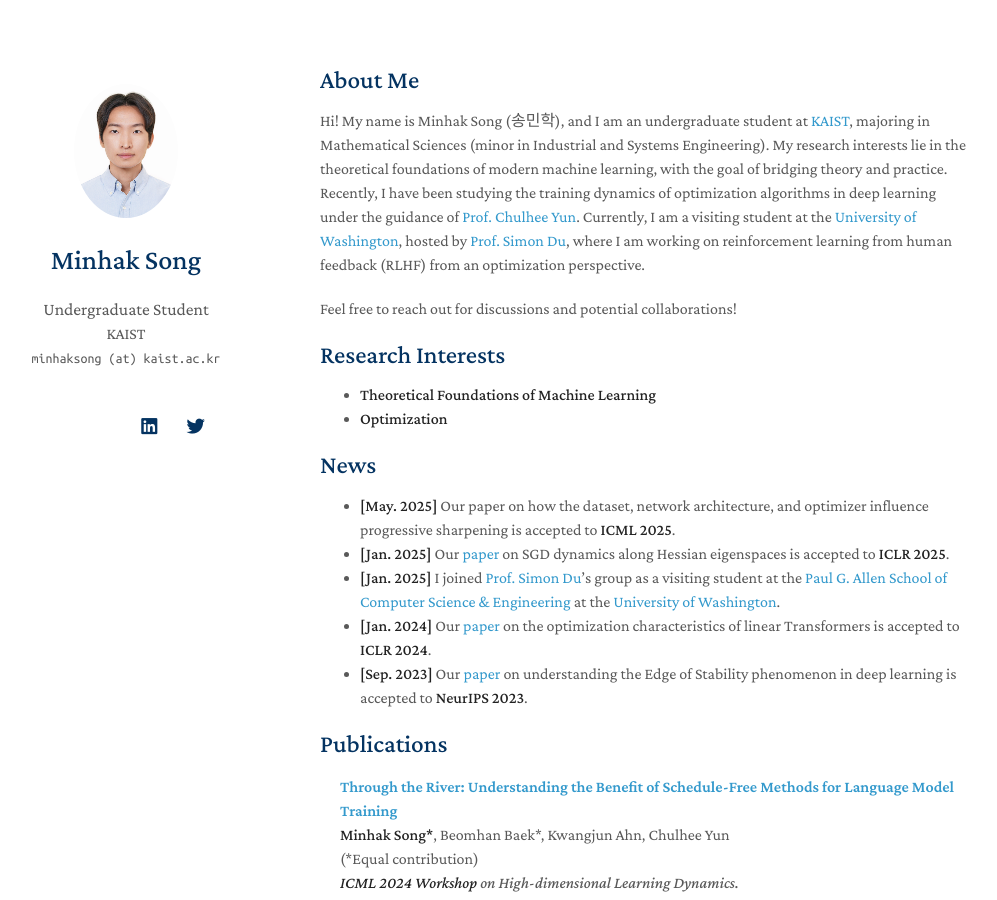
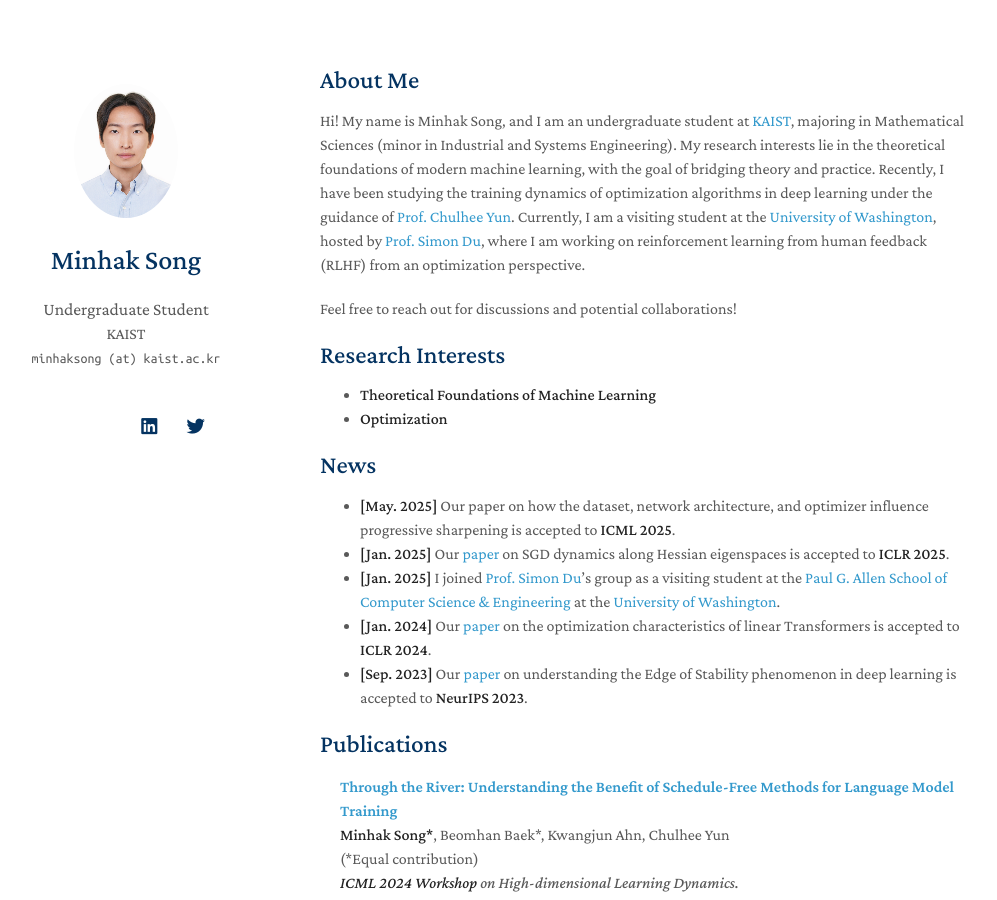
Before and after one commit to songminhak/songminhak.github.io, a Jekyll site: the page built from index.md, in a window 1280 px wide and 900 px high. Shown: the whole window, without its empty margins (150-1147 px from the left). Built offline with Jekyll 4.4.1, drawn with Linux system fonts in a browser that asks for light colours; nearby versions of some CDN libraries; a style sheet for code colours, icons or effects is not loaded; our own code applies the rules of GitHub Pages for plain Markdown files.

Commit message:
update bio

```diff
--- a/index.md
+++ b/index.md
@@ -4,7 +4,7 @@
 
 ## About Me
 
-Hi! My name is Minhak Song (송민학), and I am an undergraduate student at [KAIST](https://www.kaist.ac.kr/en/), majoring in Mathematical Sciences (minor in Industrial and Systems Engineering). My research interests lie in the theoretical foundations of modern machine learning, with the goal of bridging theory and practice. Recently, I have been studying the training dynamics of optimization algorithms in deep learning under the guidance of [Prof. Chulhee Yun](https://chulheeyun.github.io). Currently, I am a visiting student at the [University of Washington](https://www.washington.edu/), hosted by [Prof. Simon Du](https://simonshaoleidu.com/), where I am working on reinforcement learning from human feedback (RLHF) from an optimization perspective.
+Hi! My name is Minhak Song, and I am an undergraduate student at [KAIST](https://www.kaist.ac.kr/en/), majoring in Mathematical Sciences (minor in Industrial and Systems Engineering). My research interests lie in the theoretical foundations of modern machine learning, with the goal of bridging theory and practice. Recently, I have been studying the training dynamics of optimization algorithms in deep learning under the guidance of [Prof. Chulhee Yun](https://chulheeyun.github.io). Currently, I am a visiting student at the [University of Washington](https://www.washington.edu/), hosted by [Prof. Simon Du](https://simonshaoleidu.com/), where I am working on reinforcement learning from human feedback (RLHF) from an optimization perspective.
 
 Feel free to reach out for discussions and potential collaborations!
 
```
